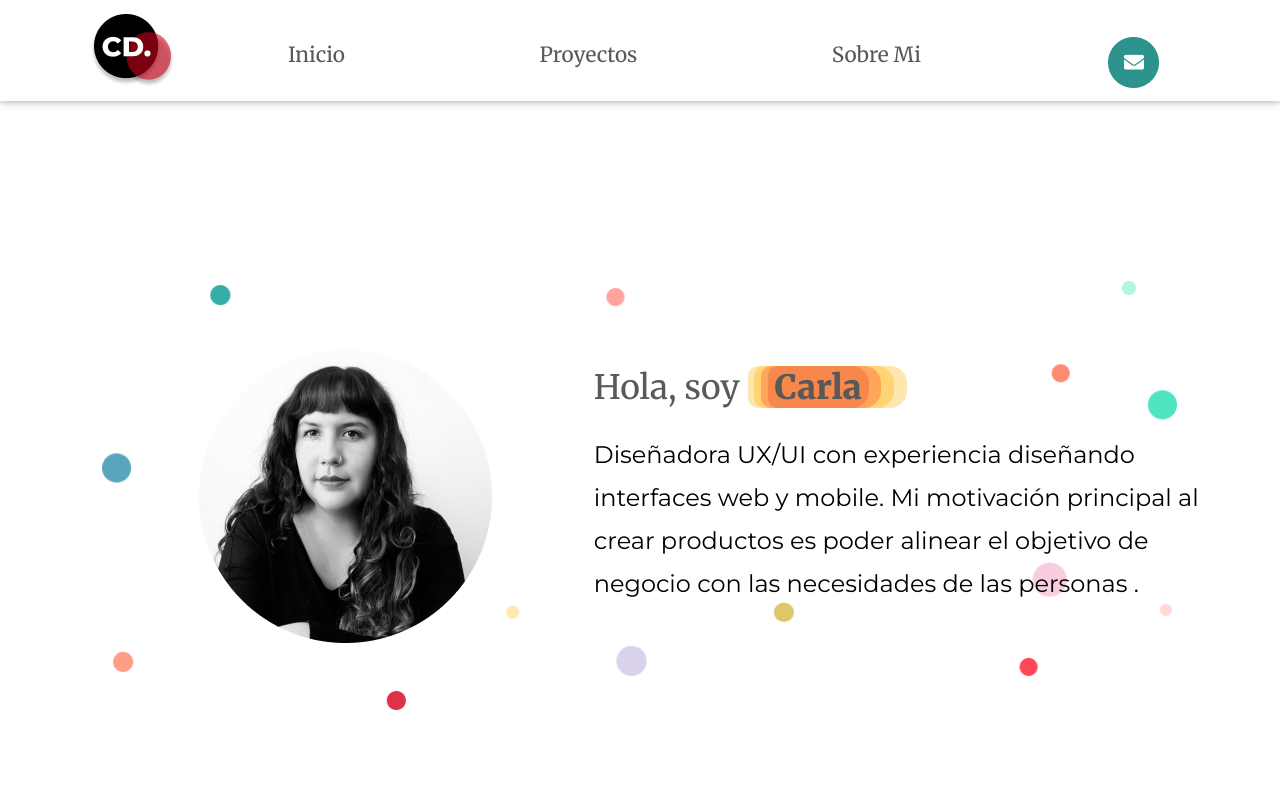
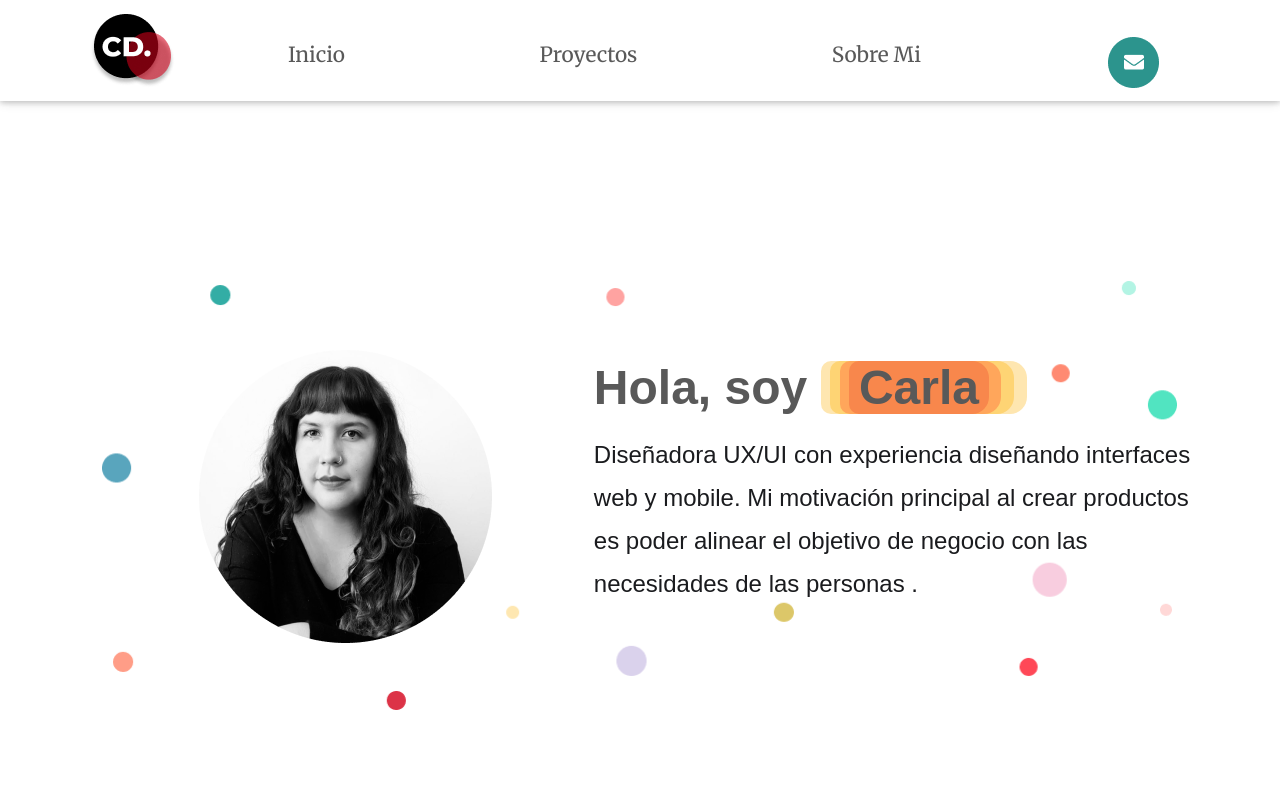
Before and after one commit to Carlareneedc/Portafolio-Final, a React (Create React App) app: page / in a window 1280 px wide. Shown: the top 800 px of the page. Built offline with nearby package versions, Linux system fonts and the light colour scheme.

Commit message:
arreglando textos

```diff
--- a/src/Components/EdFinanciera.jsx
+++ b/src/Components/EdFinanciera.jsx
@@ -493,14 +493,14 @@ class EdFinanciera extends React.Component {
             </Carousel.Item>
           </Carousel>
         </div>
-        <div className="col-sm-12">
+        {/*<div className="col-sm-12">
           <div className="ctnresult container col-sm-12 col-md-10">
             <h5 className=" que">¿Qué te gustó de este proyecto?</h5>
             <p className="col-sm-12 textQue">
               Lo que más me gustó de este proyecto, fue el desafío de la transformación digital. Además creo que la importancia de los dolores de las usuarias era el foco de este proyecto, lograr que efectivamente ellas pudieran acceder a la educación financiera y darles mayor valor por el hecho de estar 100% enfocado en mujeres de escasos recursos y la manera en que de a poco se fueron acercando a la tecnología. Si bien no es una app que por el momento tenga un enfoque de negocios, creo firmemente que en próximas iteraciones, podría ser un muy importante proyecto para privados.
             </p>
           </div>
-        </div>
+                </div>*/}
         <div>
           <h5 className="container col-sm-12  col-md-10 puedes">
             {" "}
--- a/src/Components/Gav.jsx
+++ b/src/Components/Gav.jsx
@@ -40,6 +40,7 @@ import journey from "../img/journey.png";
 import kayak from "../img/kayak.png";
 import kayakdos from "../img/kayakdos.png";
 import kayaktres from "../img/kayaktres.png";
+import tango from "../img/tango.png";
 class Gav extends React.Component {
   constructor(props) {
     super(props);
@@ -248,7 +249,7 @@ class Gav extends React.Component {
                 >
                   <strong>
                     ¿Cómo evaluar a nuestros usuarios para otorgar créditos?
-                    y ¿De qué manera generar simulaciones rápidas de crédito?
+                    y ¿De qué manera generar simulaciones rápidas?
                   </strong>
                 </p>
                 <p className="gav col-md-12">
@@ -281,14 +282,14 @@ class Gav extends React.Component {
                   </mark>
                 </h5>
                 <p className="textoProcesosgav">
-                  Se realiza una investigación de usuario para poder generar un enfoque claro del producto, generando protopersonas que ayudarían comprender mejor hacia quién nos dirigimos. Una vez profundizada la información del usuario fue necesario realizar un analisis de competencias para conocer qué plataformas entregan créditos, cuáles son su requerimientos y cómo llegan a los clientes.
+                  Se realiza una investigación de usuario para poder generar un enfoque claro del producto, generando protopersonas que ayudarían comprender mejor hacia quién nos dirigimos. Una vez profundizada la información del usuario fue necesario realizar un análisis de competencias para conocer qué plataformas entregan créditos, cuáles son su requerimientos y cómo llegan a los clientes.
 
                      Nuestro usuario objetivo son <strong> migrantes Venezolanos
                   </strong>
                   , esto no excluye a cualquier otro usuario que necesite adquirir un crédito.
                 </p>
                 <p className="eldesafio">
-                 El mayor dolor que se detectó en el discovery, es que nuestro usuario tiene bajo nivel de bancarización y conocimientos financieros, por otro lado la necesidad de trabajo y de adquirir una herramienta para generar ingresos. Es por esto que además de considerar a nuestro usuario no bancarizado, tambén el foco importante es el <strong> usuario repartidor de app. </strong>
+                 El mayor dolor que se detectó en el discovery, es que nuestro usuario tiene bajo nivel de bancarización y conocimientos financieros, por otro lado la necesidad de trabajo y de adquirir una herramienta para generar ingresos. Es por esto que además de considerar a nuestro usuario no bancarizado, también el foco importante es el <strong> usuario repartidor de app. </strong>
                 </p>
                 <p className="textopro">
                   <strong>¿Cómo optar a una moto sin historial crediticio?</strong> En este punto se propone que nuestro usuario pueda validar rapidamente algunos documentos que acrediten ingresos, identidad y capacidad financiera.
@@ -329,7 +330,7 @@ class Gav extends React.Component {
               <p className="porotro">
                 {" "}
                 La solución final fue crear una interfaz desarrollada para{" "}
-                <strong> mobile</strong>, en base a que nuestros usuarios tienen mayor acceso a smartphone, apelando también a la inmediatez que se genera por medio del uso de un teléfono celular. Por otro lado se propone una calculadora que pueda entregarle al usuario la simulación rápida de su crédito sgún las cuotas y montos que ha elegido. Para poder obtener los datos fidedignos del cliente y además agilizar el proceso, se debe acceder a la plataforma por medio de Clave única.
+                <strong> mobile</strong>, en base a que nuestros usuarios tienen mayor acceso a smartphone, apelando también a la inmediatez que se genera por medio del uso de un teléfono celular. Por otro lado se propone una calculadora que pueda entregarle al usuario la simulación rápida de su crédito según las cuotas y montos que ha elegido. Para poder obtener los datos fidedignos del cliente y además agilizar el proceso, se debe acceder a la plataforma por medio de Clave única.
               </p>
               <p className="cadaseccion">
                 Se propone una interfaz clara y limpia que no interfiera con la información solicitada, se utilizan mayormente la gama de colores de la empresa y su branding.
@@ -380,7 +381,7 @@ class Gav extends React.Component {
             </Carousel.Item>
           </Carousel>
         </div>
-        <div className="col-sm-12">
+        {/*<div className="col-sm-12">
           <div className="ctnresult container col-sm-12 col-md-10">
             <h5 className=" que">¿Qué te gustó de este proyecto?</h5>
             <p className="col-sm-12 textQue">
@@ -392,7 +393,7 @@ class Gav extends React.Component {
               a todos, principalmente a los usuarios.
             </p>
           </div>
-        </div>
+                </div>*/}
         <div>
           <h5 className="container col-sm-12  col-md-10 puedes">
             {" "}
@@ -518,25 +519,23 @@ class Gav extends React.Component {
                   border: "none",
                 }}
               >
-                <Card.Img className="imgUni" variant="top" /* src={unimarc} */ />
+                <Card.Img className="imgUni" variant="top" src={tango} />
                 <Card.Body>
                   <Card.Title className="cardTittle">
-                    Recetas Unimarc
+                    Tango Rent
                   </Card.Title>
                   <Card.Text
                     style={{ color: "rgba(0, 0, 0, 1)", fontSize: "1.1em" }}
                     className="cardText"
                   >
-                    Rediseño de la sección de recetas correspondiente a la
-                    plataforma web Unimarc. Proyecto ganador "Hackaton"
-                    Laboratoria
+                   Sitio de venta y arriendo de propiedades 100% on line.
                   </Card.Text>
                   <Link to="/Unimarc">
                     {" "}
                     <Button
                       variant="#FF3C38"
                       style={{
-                        marginTop: "1.5rem",
+                        marginTop: "4rem",
                         marginLeft: "0rem",
                         display: "flex",
                         borderRadius: "8px",
--- a/src/Components/Portal.jsx
+++ b/src/Components/Portal.jsx
@@ -194,7 +194,7 @@ class Portal extends React.Component {
 
               <div className="col-sm-12 col-md-6">
                 <p className=" desdeAqui ">
-                  Editando imágenes, generando logos y mejorando el desarrollo del proyecto. Esto permitió que la página de Portal Inmobiliario que ya existía, se adaptara para esta campaña, mejorando la visualidad y haciendola atractiva para los quienes accedieron.
+                  Editando imágenes, generando logos y mejorando el desarrollo del proyecto. Esto permitió que la página de Portal Inmobiliario que ya existía, se adaptara para esta campaña, mejorando la visualidad y haciendola atractiva para quienes accedan.
                 </p>
               </div>
             </div>
@@ -245,12 +245,12 @@ class Portal extends React.Component {
             </Carousel.Item>
           </Carousel>
         </div>
-        <div className="col-sm-12">
-        <div className="ctnresult container col-sm-12 col-md-10">
+        {/*<div className="col-sm-12">
+       <div className="ctnresult container col-sm-12 col-md-10">
           <h5 className=" que">¿Qué te gustó de este proyecto?</h5>
           <p className="col-sm-12 textQue">Lo que más me gustó de este proyecto, fue trabajar en una landing real, poder conocer metodologías de trabajo diferentes y conocer personas nuevas con quienes pude compartir conocimientos. Aprender cosas nuevas es lo más importante que me llevo de este proyecto, sin duda adquirí nuevos conocimientos que he podido aplicar efectivamente. </p>
         </div>
-        </div>
+                </div>*/}
         <div><h5 className="container col-sm-12  col-md-10 puedes" > <mark
                     style={{
                       background: "rgba(254, 214, 123, 0.9)",
--- a/src/styleCSS/NavBar.css
+++ b/src/styleCSS/NavBar.css
@@ -13,10 +13,10 @@
 }
 
 .hola{
-    font-family: Merriweather;
+    font-family: Avenirnext, sans-serif;
     color: #595959;
-    font-weight: 400;
-    font-size: 2.1em;
+    font-weight: 600;
+    font-size: 3em;
     line-height: 75px;
 }
 .carla{
@@ -70,9 +70,9 @@ justify-content: space-evenly;
     border-radius: 20px 20px 0px 0px;
 }
 .vivoen, .soyUna{
-    font-family: Montserrat;
+    font-family:Avenirnext, sans-serif;
     font-size:1.5em;
-    color:rgba(0, 0, 0, 1);
+    color:#1a1b1e;
     font-weight: 400;
     line-height: 43px;
 }
```
